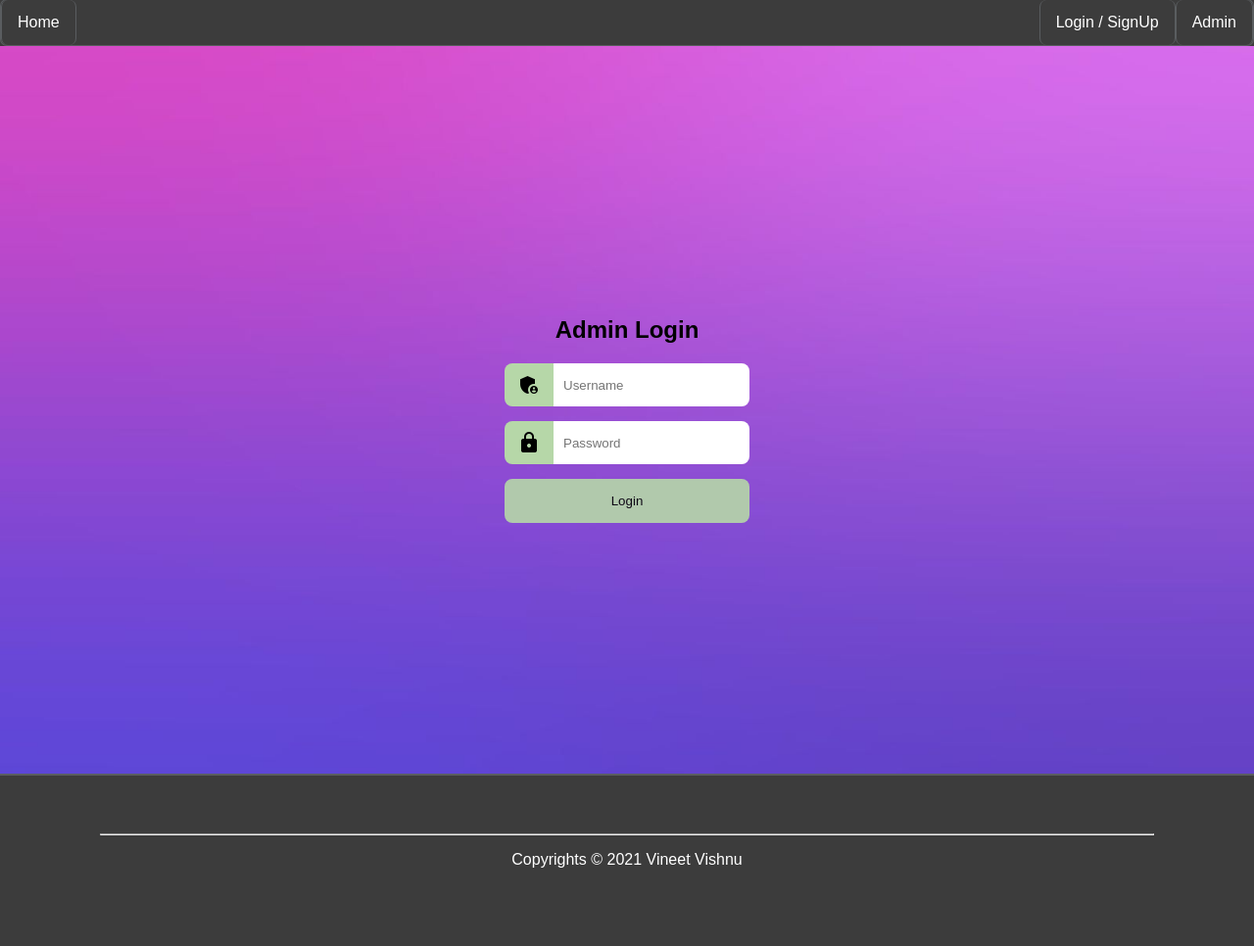
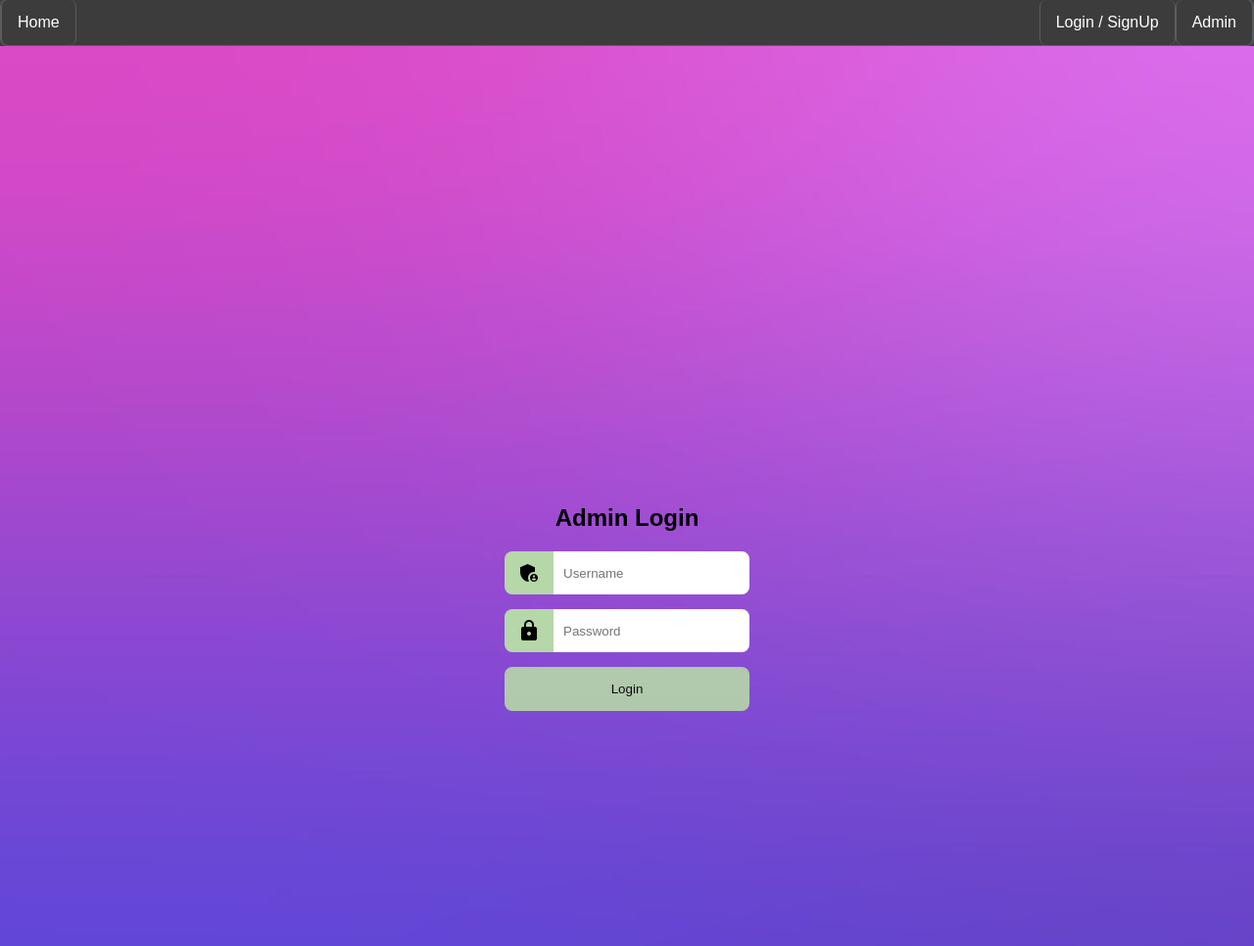
Before and after one commit to vineetvishnu/hacker-rank-list, a PHP site: page /admin.html in a window 1280 px wide. Shown: the part 228-1194 px from the top of the page at 98% size. Before the commit the page ends 1114 px from the top, so only its background shows below. Run offline with PHP 8.4, Linux system fonts and the light colour scheme.

Commit message:
Update style1.css

```diff
--- a/style1.css
+++ b/style1.css
@@ -96,8 +96,8 @@ h1{
 form{
 	margin-right: auto;
 	margin-left: auto;
-	margin-top: 20%;
-	margin-bottom: 20%;
+	margin-top: 35%;
+	margin-bottom: 35%;
 	text-align: center;
 }
 .input-field {
```
